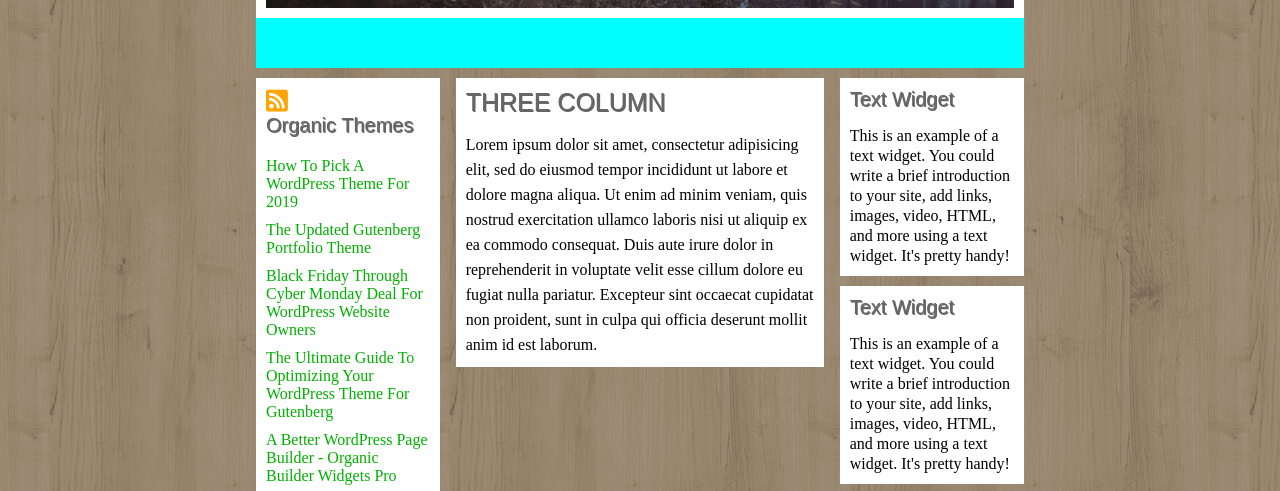
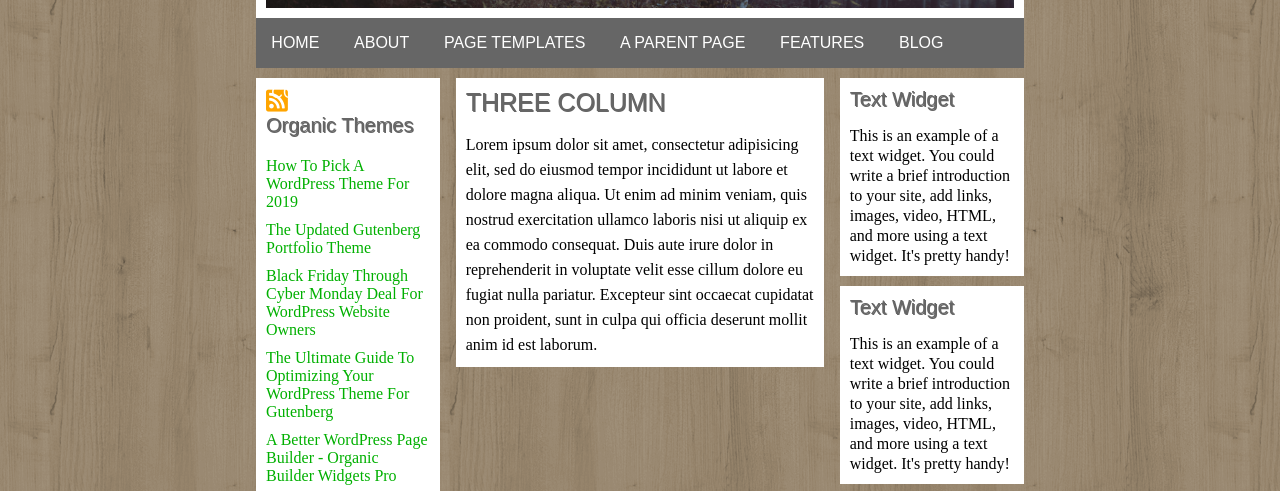
Before and after one commit to francescobiava/htmlcss-wp, a plain HTML site: page index.html in a window 1280 px wide. Shown: the part 242-733 px from the top of the page. Drawn offline with Linux system fonts and the light colour scheme.

Commit message:
aggiunta navbar

```diff
--- a/assets/css/style.css
+++ b/assets/css/style.css
@@ -40,9 +40,26 @@ header {
     bottom: 5%;
 }
 
-.menu {
+.navbar-box {
     height: 50px;
-    background-color: #00FFFF;
+    background-color: #666;
+}
+
+#menu {
+    list-style-type: none;
+}
+
+.navbar {
+    display: inline-block;
+    line-height: 50px;
+    padding: 0 2%;
+}
+
+.navbar a {
+    font-family: Arial;
+    font-size: 16px;
+    color: #fff;
+    text-decoration: none;
 }
 
 /* struttura main */
--- a/index.html
+++ b/index.html
@@ -13,7 +13,17 @@
            <img id="logo" src="assets/img/logo.png" alt="Logo">
            <span id="subtitle">ANOTHER BEAUTIFUL ORGANIC THEME</span>
         </div>
-        <div class="menu"></div>
+        <div class="navbar-box">
+            <ul id="menu">
+                <li class="navbar"><a href="">HOME</a></li>
+                <li class="navbar"><a href="">ABOUT</a></li>
+                <li class="navbar"><a href="">PAGE TEMPLATES</a></li>
+                <li class="navbar"><a href="">A PARENT PAGE</a></li>
+                <li class="navbar"><a href="">FEATURES</a></li>
+                <li class="navbar"><a href="">BLOG</a></li>
+                <li class="navbar"><a href="">CONTACT</a></li>
+            </ul>
+        </div>
     </header>
     <!-- main -->
     <main>
```
